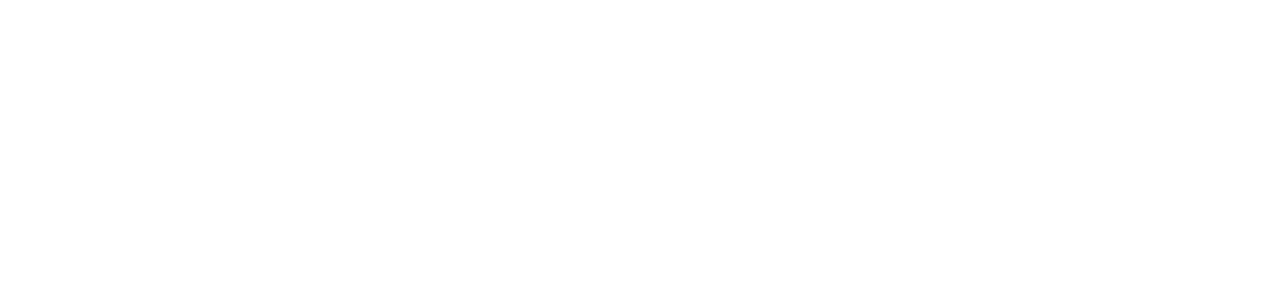
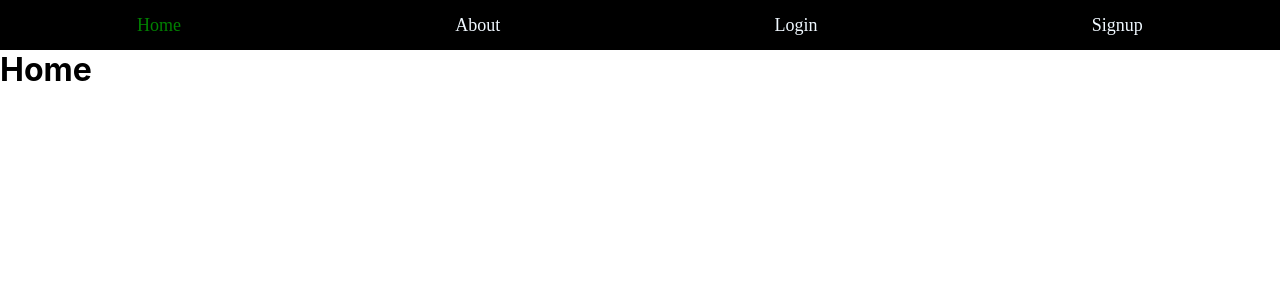
Before and after one commit to Arvind78/Nagevation-bar, a React (Create React App) app: page / in a window 1280 px wide. Shown: the top 300 px of the page. Built offline with nearby package versions, Linux system fonts and the light colour scheme.

Commit message:
4 files modified, 7 added

```diff
--- a/package.json
+++ b/package.json
@@ -4,7 +4,8 @@
   "private": true,
   "dependencies": {
     "react": "^18.1.0",
-    "react-dom": "^18.1.0"
+    "react-dom": "^18.1.0",
+    "react-router-dom": "6"
   },
   "scripts": {
     "start": "react-scripts start",
--- /dev/null
+++ b/src/About.js
@@ -0,0 +1,8 @@
+import React from "react";
+
+const About =()=>{
+  return (
+    <h1> About</h1>
+  )
+}
+export default About;
--- a/src/App.js
+++ b/src/App.js
@@ -1,10 +1,25 @@
 import React from "react";
 import "./style.css";
+import Nav from "./Navbar"
+import Home from "./Home"
+import About from  "./About"
+import Login from "./Login"
+import Signup from "./Signup"
+import Pagenot from "./Pagenot"
 
+import {Routes ,Route}  from "react-router-dom"
 export default function App() {
   return (
     <div>
+    <Nav/>
+    <Routes>
+    <Route path="/" element={<Home/>}></Route>
+    <Route path="singup" element={<Signup/>}></Route>
+    <Route path="about" element={<About/>}></Route>
+    <Route path="login" element={<Login/>}></Route>
+    <Route path="*" element={<Pagenot/>}></Route>
 
+      </Routes>
     </div>
   );
 }
--- /dev/null
+++ b/src/Home.js
@@ -0,0 +1,8 @@
+import React from "react";
+
+const Home =()=>{
+  return (
+    <h1> Home</h1>
+  )
+}
+export default  Home;
--- /dev/null
+++ b/src/Login.js
@@ -0,0 +1,8 @@
+import React from "react";
+
+const Login =()=>{
+  return (
+    <h1> Login</h1>
+  )
+}
+export default Login;
--- /dev/null
+++ b/src/Nav.css
@@ -0,0 +1,17 @@
+.header{
+  background-color: black;
+  height: 50px;
+  width: 100%;
+  justify-content: space-around;
+  display: flex;
+ align-items: center;
+}
+a.active{
+  color:green
+}
+a{
+   text-decoration: none;
+   color: aliceblue;
+  font-size:18px;
+
+}
--- /dev/null
+++ b/src/Navbar.js
@@ -0,0 +1,17 @@
+import React from "react";
+import "./Nav.css"
+import {NavLink} from "react-router-dom"
+const Nav =()=>{
+  return (
+  <>
+  <header className="header">
+  <NavLink to ="/">Home</NavLink>
+  <NavLink to ="/about">About</NavLink>
+  <NavLink to ="/login">Login</NavLink>
+  <NavLink to ="/singup">Signup</NavLink>
+
+</header>
+    </>
+  )
+}
+export default Nav;
--- /dev/null
+++ b/src/Pagenot.js
@@ -0,0 +1,10 @@
+import React from "react";
+
+const Pagenot =()=>{
+  return (
+    <>
+    <h1>Page not found</h1>
+    </>
+  )
+}
+export default Pagenot;
--- /dev/null
+++ b/src/Signup.js
@@ -0,0 +1,10 @@
+import React from "react";
+
+const Signup =()=>{
+  return (
+    <>
+    <h1>heloo</h1>
+    </>
+  )
+}
+export default Signup;
--- a/src/index.js
+++ b/src/index.js
@@ -1,13 +1,15 @@
 import React, { StrictMode } from 'react';
 import { createRoot } from 'react-dom/client';
-
+import {BrowserRouter} from "react-router-dom"
 import App from './App';
 
 const rootElement = document.getElementById('root');
 const root = createRoot(rootElement);
 
 root.render(
+  <BrowserRouter>
   <StrictMode>
     <App />
   </StrictMode>
+  </BrowserRouter>
 );
--- a/src/style.css
+++ b/src/style.css
@@ -3,3 +3,8 @@
   font-family: -apple-system, BlinkMacSystemFont, 'Segoe UI', Roboto, Oxygen,
     Ubuntu, Cantarell, 'Open Sans', 'Helvetica Neue', sans-serif;
 }
+*{
+  margin: 0;
+  padding: 0;
+  box-sizing: border-box;
+}
```
